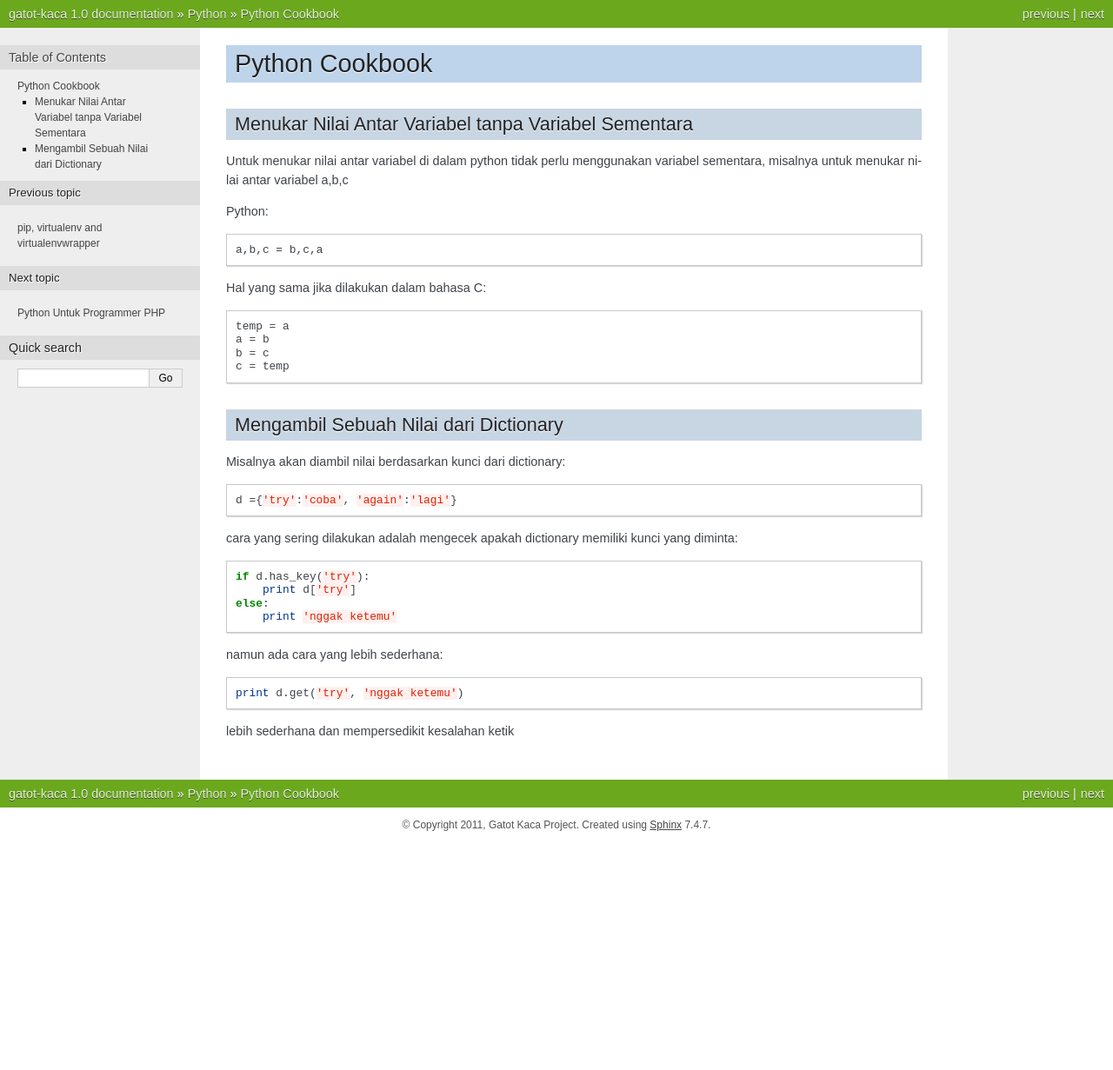
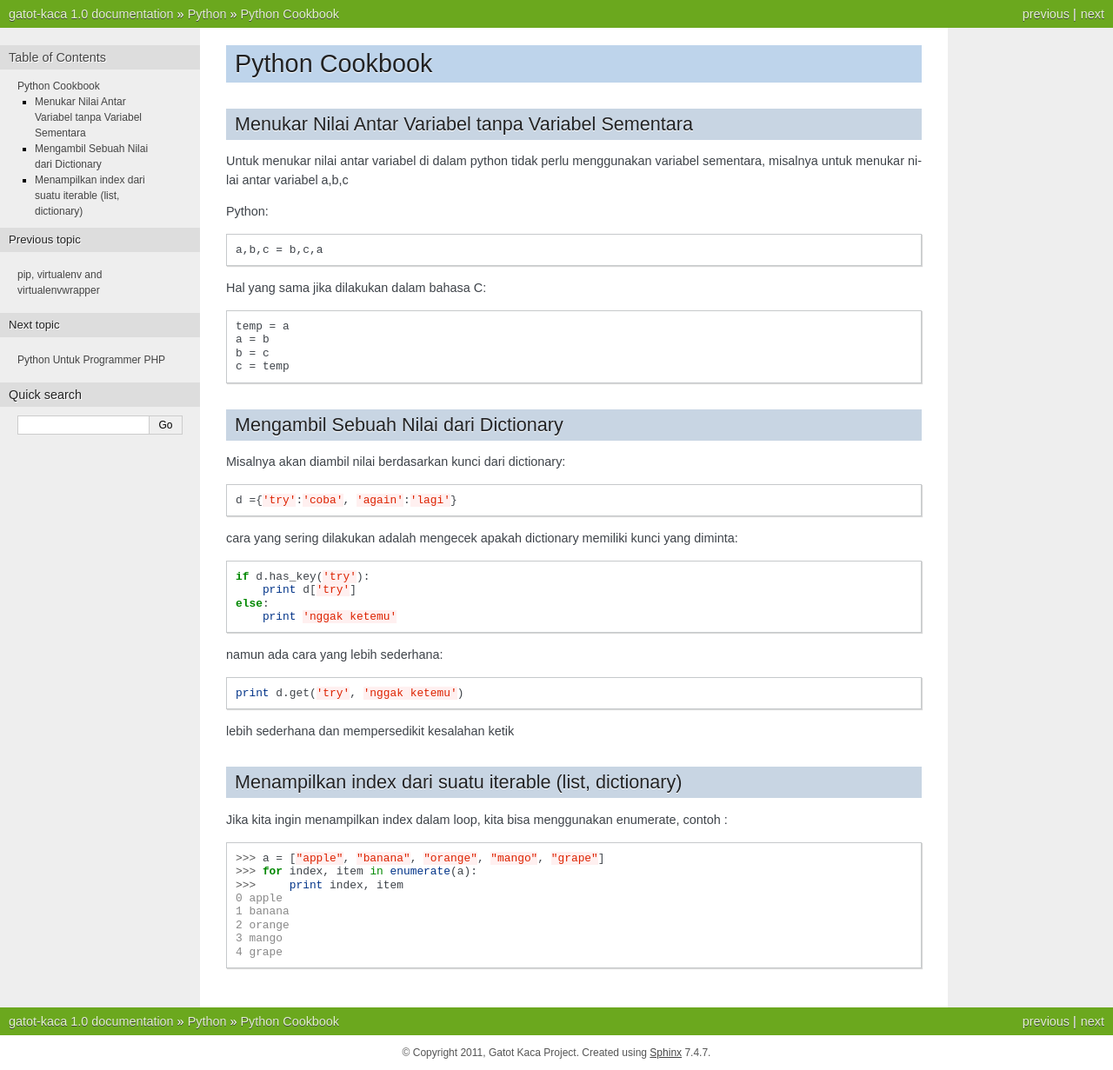
Before and after one commit to id-python/gatot-kaca, a Sphinx documentation site: the page built from source/python/python-cookbook.rst, in a window 1280 px wide. Shown: the whole page at 87% size. Built offline with Sphinx 7.4.7, drawn with Linux system fonts in a browser that asks for light colours; before the commit the page ends 969 px from its top, so only the background shows below that.

Commit message:
add cookbook recipe

```diff
--- a/source/python/python-cookbook.rst
+++ b/source/python/python-cookbook.rst
@@ -34,3 +34,17 @@ namun ada cara yang lebih sederhana::
     print d.get('try', 'nggak ketemu')
 
 lebih sederhana dan mempersedikit kesalahan ketik
+
+Menampilkan index dari suatu iterable (list, dictionary)
+--------------------------------------------------------
+
+Jika kita ingin menampilkan index dalam loop, kita bisa menggunakan enumerate, contoh : ::
+
+    >>> a = ["apple", "banana", "orange", "mango", "grape"]
+    >>> for index, item in enumerate(a):
+    >>>     print index, item
+    0 apple
+    1 banana
+    2 orange
+    3 mango
+    4 grape
```
